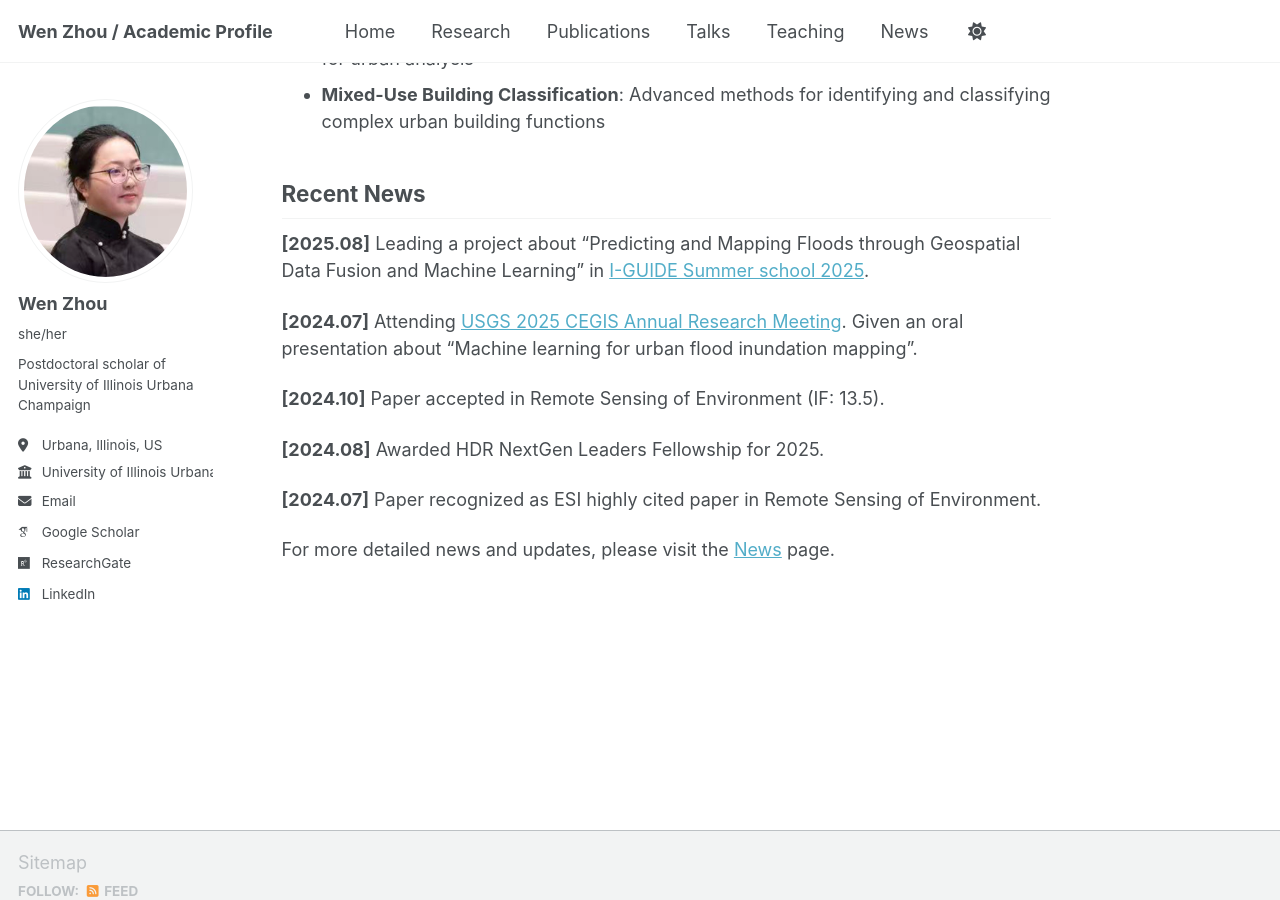
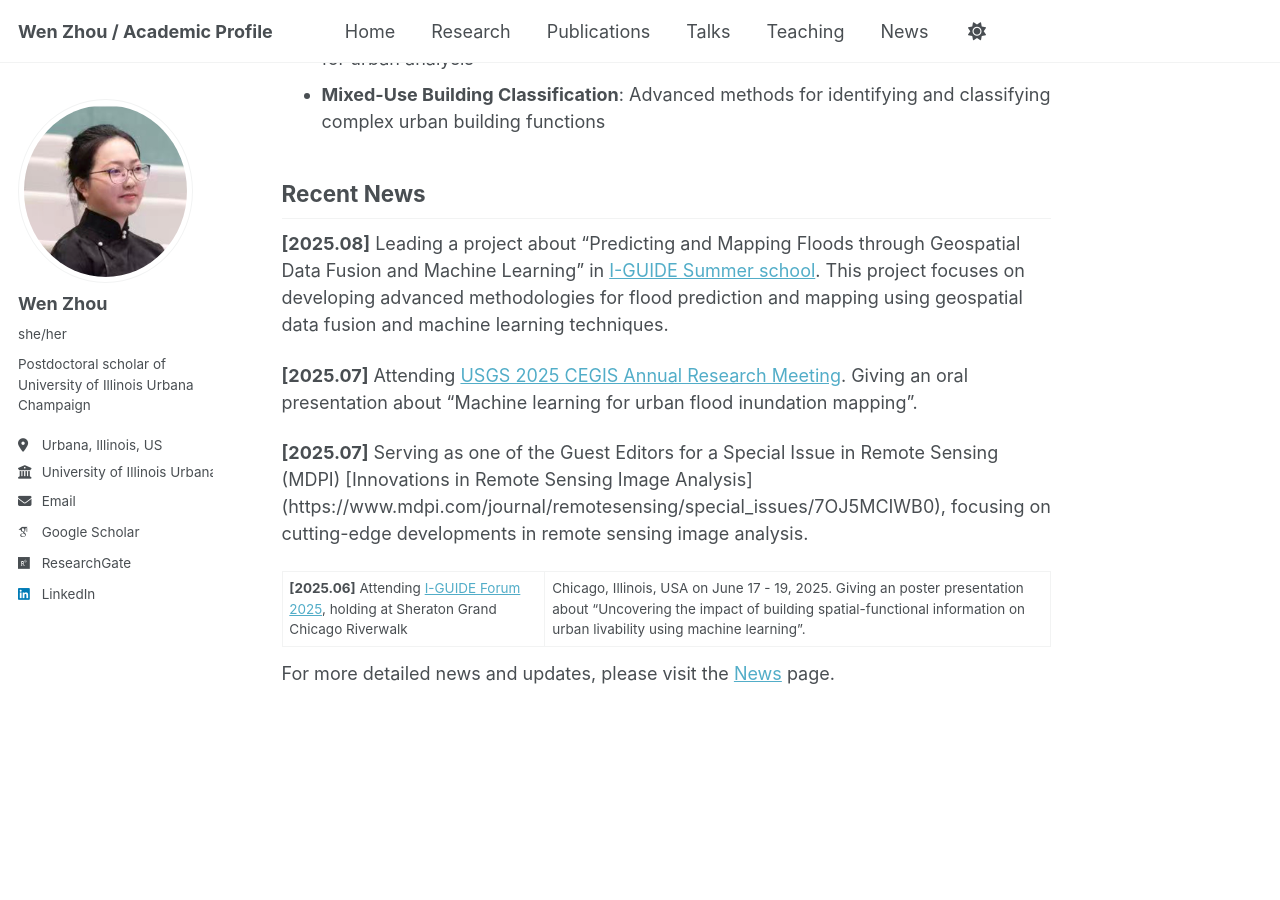
Before and after one commit to VienJou/vienjou.github.io, a Jekyll site: the page built from _pages/about.md, in a window 1280 px wide and 900 px high, scrolled down 1253 px. Built offline with Jekyll 4.4.1, drawn with Linux system fonts in a browser that asks for light colours; some web fonts are replaced; a script that is not in the unit is left out.

Commit message:
Update about.md

```diff
--- a/_pages/about.md
+++ b/_pages/about.md
@@ -38,14 +38,12 @@ My research focuses on the intersection of urban geography, GeoAI, and geospatia
 
 ## Recent News
 
-**[2025.08]** Leading a project about "Predicting and Mapping Floods through Geospatial Data Fusion and Machine Learning" in [I-GUIDE Summer school 2025](https://i-guide.io/summer-school/summer-school-2025/projects/).
+**[2025.08]** Leading a project about "Predicting and Mapping Floods through Geospatial Data Fusion and Machine Learning" in [I-GUIDE Summer school](https://i-guide.io/summer-school/summer-school-2025/projects/). This project focuses on developing advanced methodologies for flood prediction and mapping using geospatial data fusion and machine learning techniques.
 
-**[2024.07]** Attending [USGS 2025 CEGIS Annual Research Meeting](https://www.usgs.gov/centers/cegis/science/2025-cegis-annual-research-meeting). Given an oral presentation about "Machine learning for urban flood inundation mapping".
+**[2025.07]** Attending [USGS 2025 CEGIS Annual Research Meeting](https://www.usgs.gov/centers/cegis/science/2025-cegis-annual-research-meeting). Giving an oral presentation about "Machine learning for urban flood inundation mapping".
 
-**[2024.10]** Paper accepted in Remote Sensing of Environment (IF: 13.5).
+**[2025.07]** Serving as one of the Guest Editors for a Special Issue in Remote Sensing (MDPI) [Innovations in Remote Sensing Image Analysis] (https://www.mdpi.com/journal/remotesensing/special_issues/7OJ5MCIWB0), focusing on cutting-edge developments in remote sensing image analysis.
 
-**[2024.08]** Awarded HDR NextGen Leaders Fellowship for 2025.
-
-**[2024.07]** Paper recognized as ESI highly cited paper in Remote Sensing of Environment.
+**[2025.06]** Attending [I-GUIDE Forum 2025](https://i-guide.io/forum/forum-2025/), holding at Sheraton Grand Chicago Riverwalk | Chicago, Illinois, USA on June 17 - 19, 2025. Giving an poster presentation about "Uncovering the impact of building spatial-functional information on urban livability using machine learning".
 
 For more detailed news and updates, please visit the [News](/news/) page.
```
